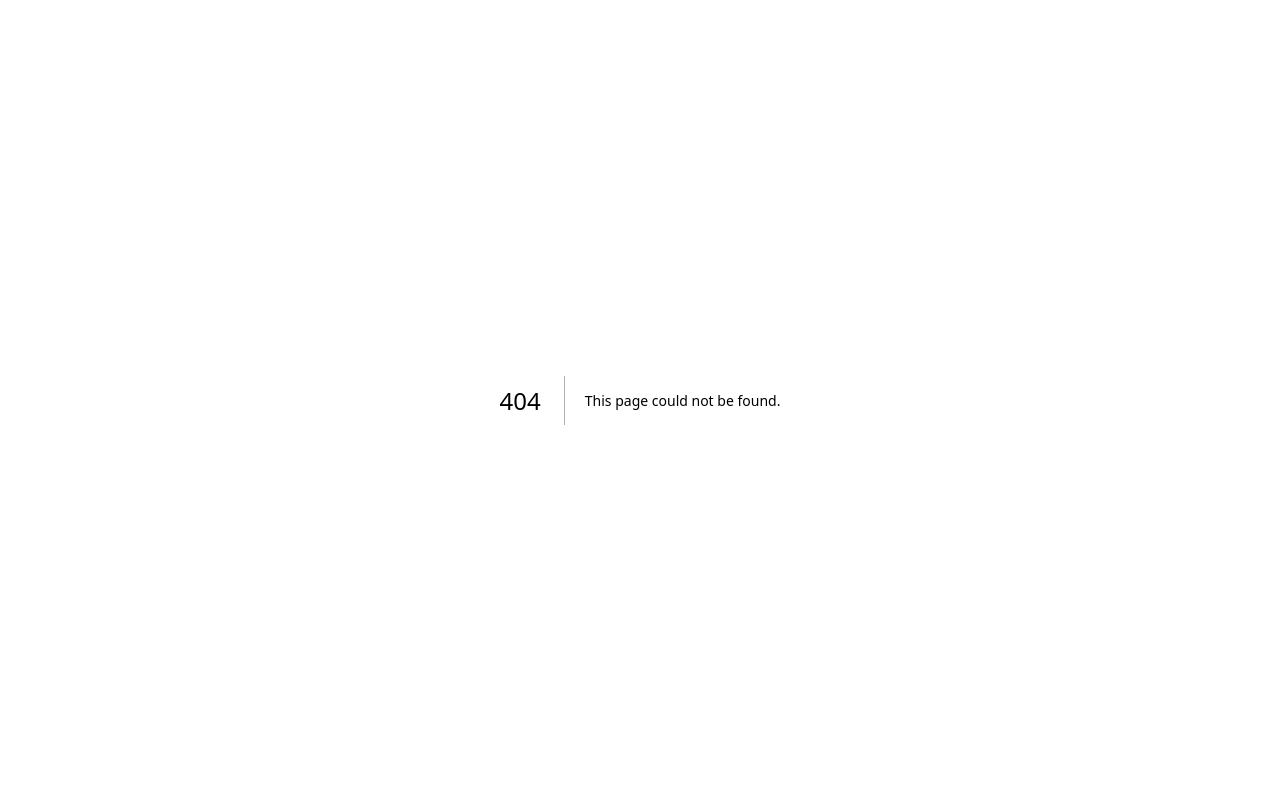
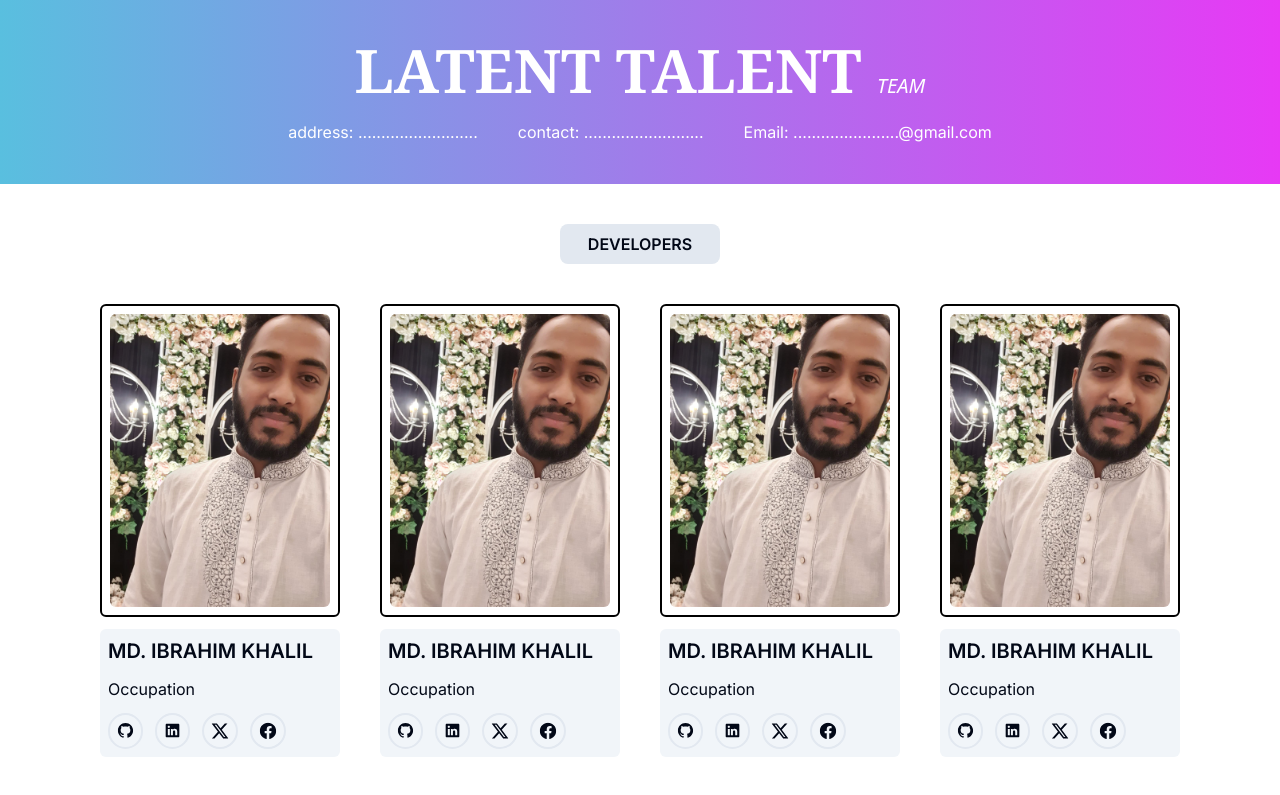
Before and after one commit to tareqhassan2014/nongorfoundation.org, a Next.js app: page /pages/developer-profile in a window 1280 px wide. Before the commit this address had no page. Shown: the top 795 px of the page. Built offline with nearby package versions, Linux system fonts and the light colour scheme.

Commit message:
feat: profile added

```diff
--- a/Routes/paths.ts
+++ b/Routes/paths.ts
@@ -1,6 +1,7 @@
 const ROOTS = {
   AUTH: "/auth",
   DASHBOARD: "/dashboard",
+  PAGES: "/pages",
 };
 export const paths = {
   auth: {
@@ -12,6 +13,7 @@ export const paths = {
   },
   home: "/",
   pages:{
-    volunteer: '/pages/volunteer'
+    volunteer: `${ROOTS.PAGES}/volunteer`,
+    devProfile: `${ROOTS.PAGES}/developer-profile`
   }
 };
--- a/app/page.tsx
+++ b/app/page.tsx
@@ -13,6 +13,11 @@ export default function Home() {
 			<Button variant="outline">
 				<Link href={paths.pages.volunteer}>Become a volunteer</Link>
 			</Button>
+
+			<Button variant="outline">
+				<Link href={paths.pages.devProfile}>Developer Profile</Link>
+			</Button>
+
 		</main>
 	);
 }
--- /dev/null
+++ b/app/pages/developer-profile/page.tsx
@@ -0,0 +1,44 @@
+import DevProfileCard from "@/components/pages/devProfileCard/DevProfileCard";
+import React from "react";
+
+const devProfile = () => {
+  return (
+    <main>
+      {/* header */}
+      <div className=" bg-gradient-to-r from-[#59BFDF] to-[#E739F5] p-10 text-white">
+        <h1 className="uppercase text-center w-full lg:text-6xl text-4xl font-extrabold font-serif">
+          Latent Talent <i className=" font-sans font-extralight text-xl">Team</i>
+        </h1>
+        <div className=" flex flex-wrap justify-start md:justify-center items-center md:gap-10 gap-3 mt-5">
+          <p>address: .......................... </p>
+          <p>contact: .......................... </p>
+          <p>Email: .......................@gmail.com</p>
+        </div>
+      </div>
+
+<div>
+
+</div>
+
+      {/* card section */}
+      <section className=" max-w-[1200px] mx-auto mt-10">
+        <div className=" flex justify-center items-center">
+          <h3 className=" uppercase bg-slate-200 rounded-lg p-2 w-40 text-center font-semibold "> Developers </h3>
+        </div>
+        {/* <hr className=" border-1 "/> */}
+        <div className=" flex flex-wrap gap-10 justify-center items-center py-10">
+          <DevProfileCard />
+          <DevProfileCard />
+          <DevProfileCard />
+          <DevProfileCard />
+          <DevProfileCard />
+          <DevProfileCard />
+          <DevProfileCard />
+          <DevProfileCard />
+        </div>
+      </section>
+    </main>
+  );
+};
+
+export default devProfile;
--- a/app/pages/volunteer/page.tsx
+++ b/app/pages/volunteer/page.tsx
@@ -3,7 +3,7 @@ import React from "react";
 import image from "@/public/volunteer.webp";
 import { BiSolidRightArrow } from "react-icons/bi";
 
-const page = () => {
+const volunteer = () => {
   return (
     <main>
       {/* page header */}
@@ -143,4 +143,4 @@ const page = () => {
   );
 };
 
-export default page;
+export default volunteer;
--- /dev/null
+++ b/components/pages/devProfileCard/DevProfileCard.tsx
@@ -0,0 +1,55 @@
+import React from "react";
+import Image from "next/image";
+import ibrahim from "@/public/ibrahim.jpeg";
+import { GitHubLogoIcon, LinkedInLogoIcon } from "@radix-ui/react-icons";
+import { FaFacebook } from "react-icons/fa";
+import { BsTwitterX } from "react-icons/bs";
+import Link from "next/link";
+
+const DevProfileCard = () => {
+  return (
+    <div>
+      <div className=" sm:w-60 w-full h-auto flex flex-col gap-3 md:p-0 p-4">
+        {/* single card image*/}
+        <div className=" border-2 border-black rounded-md flex justify-center items-center p-2">
+          <div className="">
+            <Image src={ibrahim} alt="ibrahim" className=" rounded-md "/>
+          </div>
+        </div>
+
+        {/* single card details*/}
+        <div className=" flex flex-col gap-3 bg-slate-100 p-2 rounded-md md:hover:scale-110 hover:bg-gradient-to-r from-[#59BFDF] to-[#E739F5] group transition-all duration-300 ease-in ">
+          <h2 className=" text-xl font-semibold uppercase group-hover:text-white">
+            Md. Ibrahim Khalil
+          </h2>
+          <h4 className="group-hover:text-white">Occupation</h4>
+          <div className=" flex gap-3 justify-start ">
+            <Link href="#" className="border-2 hover:border-black hover:border-2 rounded-full p-2 ">
+              <GitHubLogoIcon className=" scale-105 group-hover:scale-125 transition-all duration-300 ease-in" />
+            </Link>
+            <Link
+              href="#"
+              className=" border-2 hover:border-black hover:border-2 rounded-full p-2"
+            >
+              <LinkedInLogoIcon className=" scale-105 group-hover:scale-125 transition-all duration-300 ease-in" />
+            </Link>
+            <Link
+              href="#"
+              className=" border-2 hover:border-black hover:border-2 rounded-full p-2"
+            >
+              <BsTwitterX className=" scale-105 group-hover:scale-125 transition-all duration-300 ease-in" />
+            </Link>
+            <Link
+              href="#"
+              className=" border-2 hover:border-black hover:border-2 rounded-full p-2"
+            >
+              <FaFacebook className=" scale-105 group-hover:scale-125 transition-all duration-300 ease-in " />
+            </Link>
+          </div>
+        </div>
+      </div>
+    </div>
+  );
+};
+
+export default DevProfileCard;
```
Also changed, not shown: public/ibrahim.jpeg (added).
